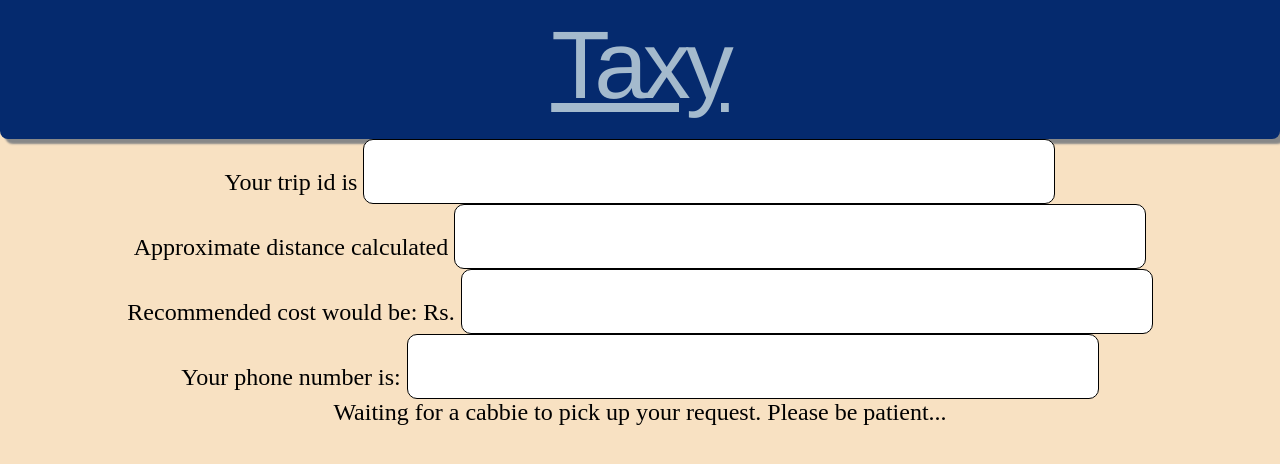
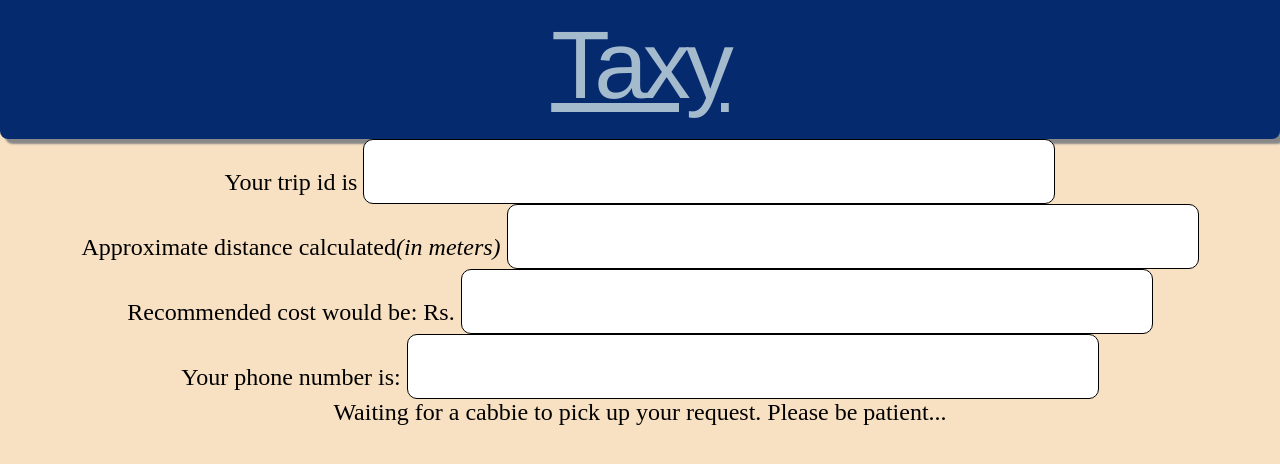
Before and after one commit to simula67/taxy, a Django app: template taxy/templates/trip_submit.html in a window 1280 px wide. Shown: the top 464 px of the page. Run offline with Django 3.2, Linux system fonts and the light colour scheme; the template is opened without the code that fills it, so the values that code supplies are empty; parts of the project's set-up code (start-up, migrations or seed data) failed here and were passed over.

Commit message:
Added "in meters" to trip_submit.html

```diff
--- a/taxy/templates/trip_submit.html
+++ b/taxy/templates/trip_submit.html
@@ -49,7 +49,7 @@ padding-bottom:1.5%;">
     <form action="customer_confirm" method="get">
         <label for="tripId">Your trip id is</label>
         <input type="text" name="tripId" id="tripId" value="{{ theTrip.tripId }}"/><div/>
-        <label for="distance">Approximate distance calculated</label>
+        <label for="distance">Approximate distance calculated<em>(in meters)</em></label>
         <input type="text" name="distance" id="distance" value="{{theTrip.dist}}"/><div/>
         <label for="fare">Recommended cost would be: Rs.</label>
         <input type="text" name="fare" id="fare" value="{{theTrip.fare}}"/><div/>
```
Also changed, not shown: taxy/taxy.db.
